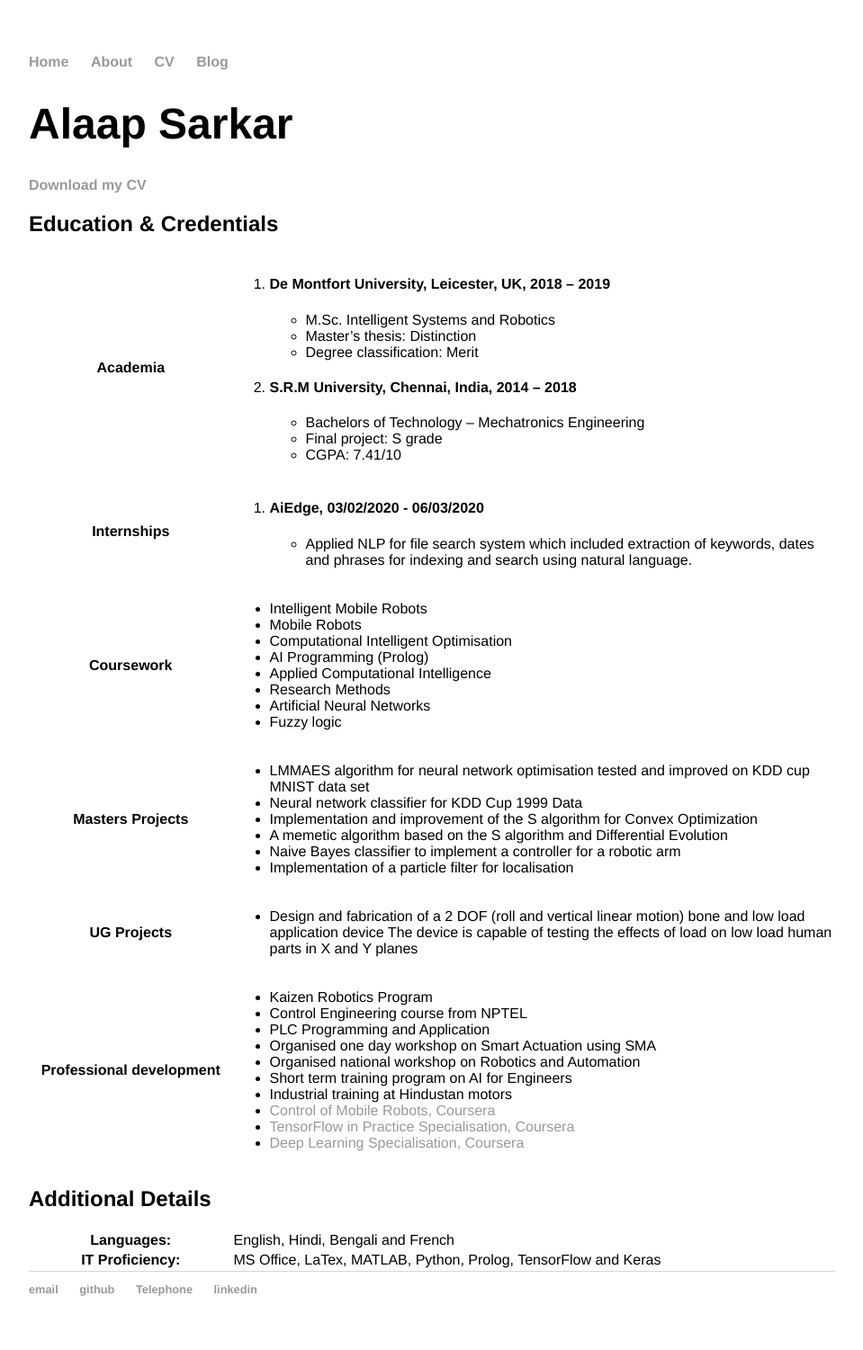
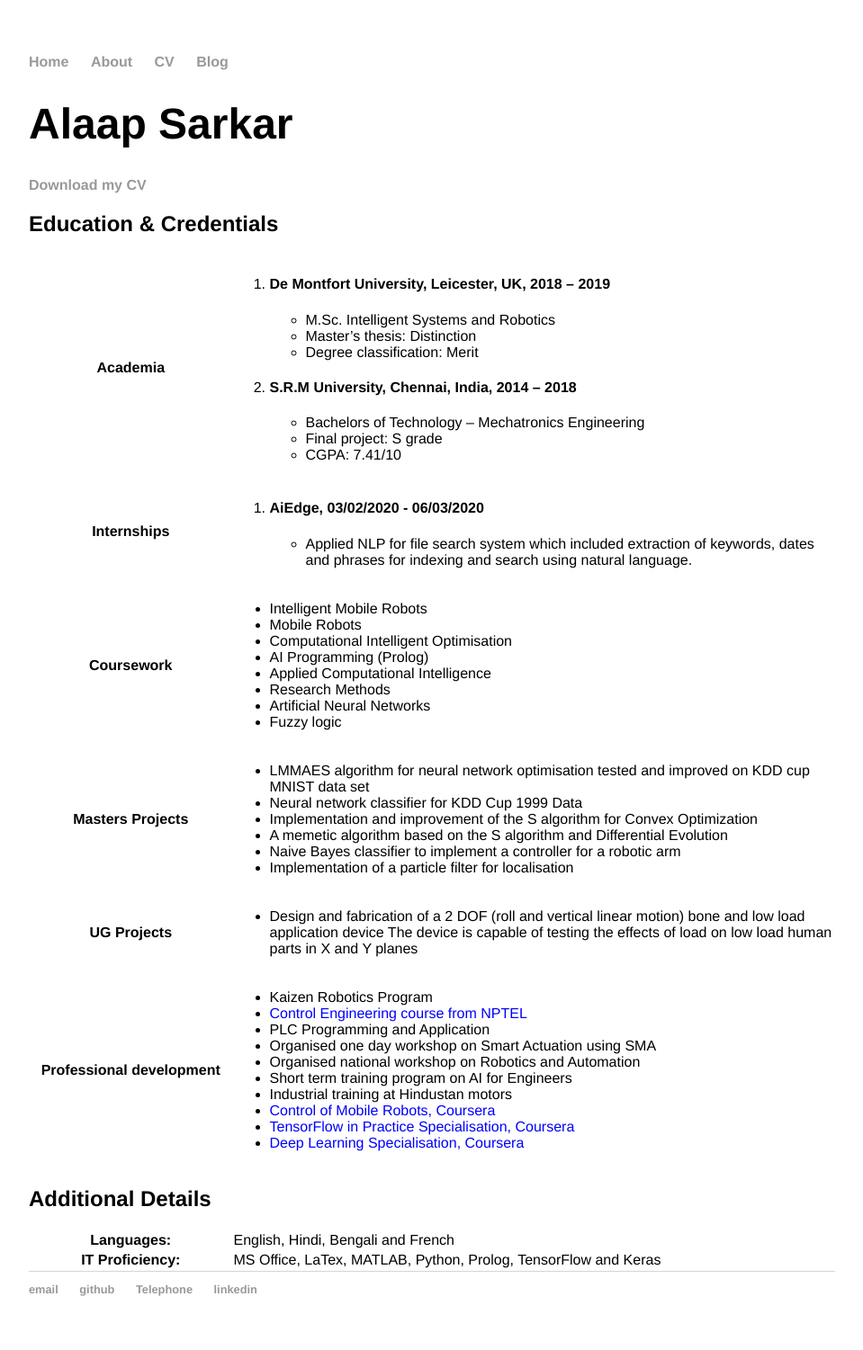
Before and after one commit to AlaapSarkar/AlaapSarkar.github.io, a Jekyll site: the page built from cv/index.html, in a window 1280 px wide. Shown: the whole page at 90% size, without its empty margins (160-1119 px from the left). Built offline with Jekyll 4.4.1, drawn with Linux system fonts in a browser that asks for light colours.

Commit message:
Update index.html

```diff
--- a/cv/index.html
+++ b/cv/index.html
@@ -83,16 +83,19 @@ The device is capable of testing the effects of load on low load human parts in
       <td>
         <ul>
           <li>Kaizen Robotics Program</li>
-          <li><a href="https://nptel.ac.in/content/noc/NOC17/SEM2/Ecertificates/108/noc17-ee12/Course/NPTEL17EE12S2231173171019909.jpg" style="color:#000000">
+          <li><a href="https://nptel.ac.in/content/noc/NOC17/SEM2/Ecertificates/108/noc17-ee12/Course/NPTEL17EE12S2231173171019909.jpg" style="color:#0000FF">
             Control Engineering course from NPTEL</a></li>
           <li>PLC Programming and Application</li>
           <li>Organised one day workshop on Smart Actuation using SMA</li>
           <li>Organised national workshop on Robotics and Automation</li>
           <li>Short term training program on AI for Engineers</li>
           <li>Industrial training at Hindustan motors</li>
-          <li><a href="https://coursera.org/share/4d0f674748f8781fa2f5987d2a750a23">Control of Mobile Robots, Coursera</a></li>
-          <li><a href="https://coursera.org/share/fa8a869fb491e6bd0c97576738e67cb7">TensorFlow in Practice Specialisation, Coursera</a></li>
-          <li><a href="https://coursera.org/share/f0b890808609c27b97608c5cc091544e">Deep Learning Specialisation, Coursera</a></li>
+          <li><a href="https://coursera.org/share/4d0f674748f8781fa2f5987d2a750a23" style="color:#0000FF">
+            Control of Mobile Robots, Coursera</a></li>
+          <li><a href="https://coursera.org/share/fa8a869fb491e6bd0c97576738e67cb7" style="color:#0000FF">
+            TensorFlow in Practice Specialisation, Coursera</a></li>
+          <li><a href="https://coursera.org/share/f0b890808609c27b97608c5cc091544e" style="color:#0000FF">
+            Deep Learning Specialisation, Coursera</a></li>
         </ul>
       </td>
     </tr>
```
